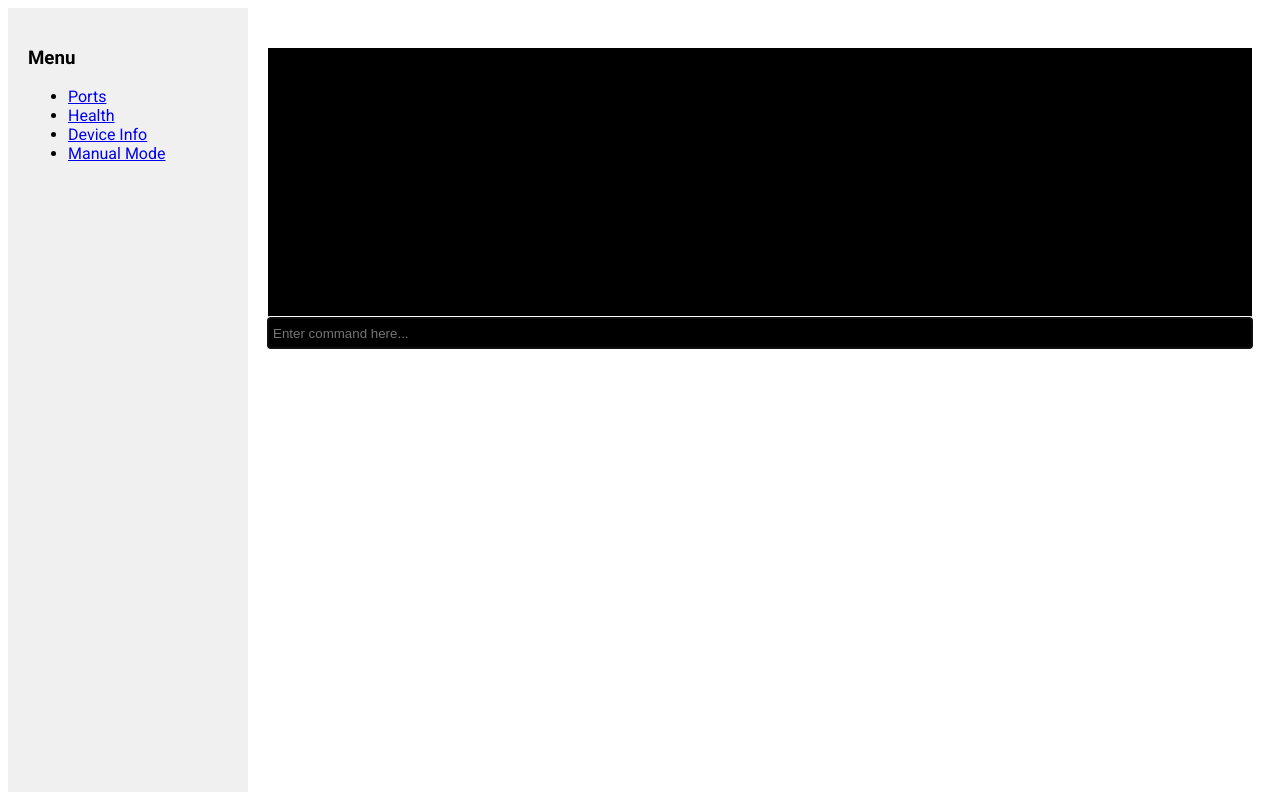
After one commit to JA-Marshall/Cisco2960-Flask-Web-GUI-, a Flask app: page /terminal in a window 1280 px wide. The commit adds this page. Run offline with Flask 3, Linux system fonts and the light colour scheme; the visitor is signed in with stand-in values (Sample User, id 1); some libraries are stand-ins or nearby versions.

Commit message:
started terminal emulator rn, not functional rn

```diff
--- a/app/app.py
+++ b/app/app.py
@@ -74,6 +74,13 @@ def device_info():
         return render_template('device_info.html',data=device_data.general_device_info[0])
     return redirect(url_for('index'))
 
+@app.route('/terminal')
+def terminal():
+    if 'connected' in session:
+        return render_template('terminal.html')
+    return redirect(url_for('index'))
+
+
 @socketio.on('connect', namespace='/ports')
 def test_connect():
     print('Client connected')
--- a/app/templates/home.html
+++ b/app/templates/home.html
@@ -19,6 +19,7 @@
             <li><a href="/ports">Ports</a></li>
             <li><a href="/health">Health</a></li>
             <li><a href="/device_info">Device Info</a></li>
+            <li><a href="/terminal">Manual Mode</a></li>
         </ul>
     </div>
     <div id="content">
--- /dev/null
+++ b/app/templates/terminal.html
@@ -0,0 +1,77 @@
+
+<html>
+    <head>
+        <title>Cisco Switch Manager</title>
+        <link href="https://fonts.googleapis.com/css2?family=Roboto:wght@400;700&display=swap" rel="stylesheet">
+        <style>
+            body {
+                display: flex;
+                font-family: 'Roboto', sans-serif;
+            }
+            #sidebar { width: 200px; background: #f0f0f0; padding: 20px; }
+            #content { flex-grow: 1; padding: 20px; }
+            #terminal {
+                height: 300px;
+                display: flex;
+                flex-direction: column;
+                background-color: #333;
+                color: #fff;
+                margin-top: 20px;
+            }
+            #output {
+                height: 90%;
+                background-color: #000;
+                color: #0f0;
+                border: none;
+                padding: 10px;
+                overflow-y: auto;
+                resize: none;
+            }
+            #input {
+                height: 30px;
+                background-color: #000;
+                color: #0f0;
+                border: none;
+                padding: 5px;
+            }
+        </style>
+    </head>
+<body>
+    <div id="sidebar">
+        <h3>Menu</h3>
+        <ul>
+            <li><a href="/ports">Ports</a></li>
+            <li><a href="/health">Health</a></li>
+            <li><a href="/device_info">Device Info</a></li>
+            <li><a href="/terminal">Manual Mode</a></li>
+        </ul>
+    </div>
+    <div id="content">
+        <!-- Terminal UI in the content block -->
+        <div id="terminal">
+            <textarea id="output" readonly></textarea>
+            <input type="text" id="input" placeholder="Enter command here..." autofocus>
+        </div>
+                <script src="https://cdnjs.cloudflare.com/ajax/libs/socket.io/4.0.0/socket.io.js"></script>
+        <script>
+            const socket = io();
+
+            document.getElementById('input').addEventListener('keypress', function(event) {
+                if (event.key === 'Enter') {
+                    event.preventDefault();
+                    const command = event.target.value;
+                    socket.emit('command', {cmd: command});
+                    event.target.value = ''; // Clear input after command is entered
+                }
+            });
+
+            socket.on('response', function(data) {
+                const output = document.getElementById('output');
+                output.value += `\n${data.message}`;
+                output.scrollTop = output.scrollHeight; // Scroll to bottom
+            });
+        </script>
+
+    </div>
+</body>
+</html>
```
Also changed, not shown: app/data/terminal_emulator.py (added, +64 -0 lines).
